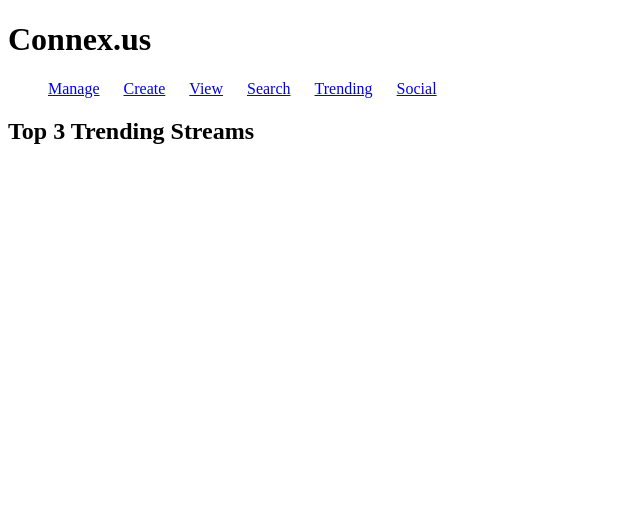
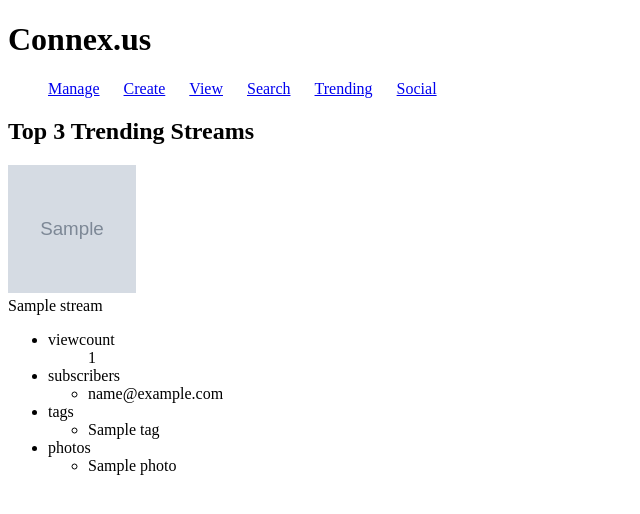
Before and after one commit to vechema/Photo-Sharing-Site, a Python web app: template templates/trends.html in a window 1280 px wide. Shown: the top 514 px of the page, without its empty margins (0-640 px from the left). Run offline with Jinja, Linux system fonts and the light colour scheme; the template is opened without the code that fills it: most values are stand-ins (such as "Sample title", 1, 10 or a date in 2020); grey boxes marked "Sample" are stand-in pictures.

Commit message:
Streams display in viewall format

```diff
--- a/templates/trends.html
+++ b/templates/trends.html
@@ -7,6 +7,39 @@
 <body>
     {% include 'templates/header.html' %}
     <h2>Top 3 Trending Streams</h2>
-
+    {% for stream in streams %}
+        <a href="/view?stream={{stream.name_safe}}">
+            <img src="{{stream.cover_url}}" style="width:128px;height:128px;">
+        </a>
+        <br>{{stream.name}}
+        <ul id="categories">
+            <li>viewcount
+                <ul id="countnumer">
+                    {{stream.count}}
+                </ul>
+            </li>
+            <li>subscribers
+                <ul id="emaillist">
+                {% for email in stream.subscribers %}
+                    <li>{{email}}</li>
+                {% endfor %}
+                </ul>
+            </li>
+            <li>tags
+                <ul id="taglist">
+                {% for tag in stream.tags %}
+                    <li>{{tag}}</li>
+                {% endfor %}
+                </ul>
+            </li>
+            <li>photos
+                <ul id="photolist">
+                {% for photo in stream.photos %}
+                    <li>{{photo.name}}</li>
+                {% endfor %}
+                </ul>
+            </li>
+        </ul>
+    {% endfor %}
 </body>
 </html>
```
Also changed, not shown: main.py (+21 -9 lines).
